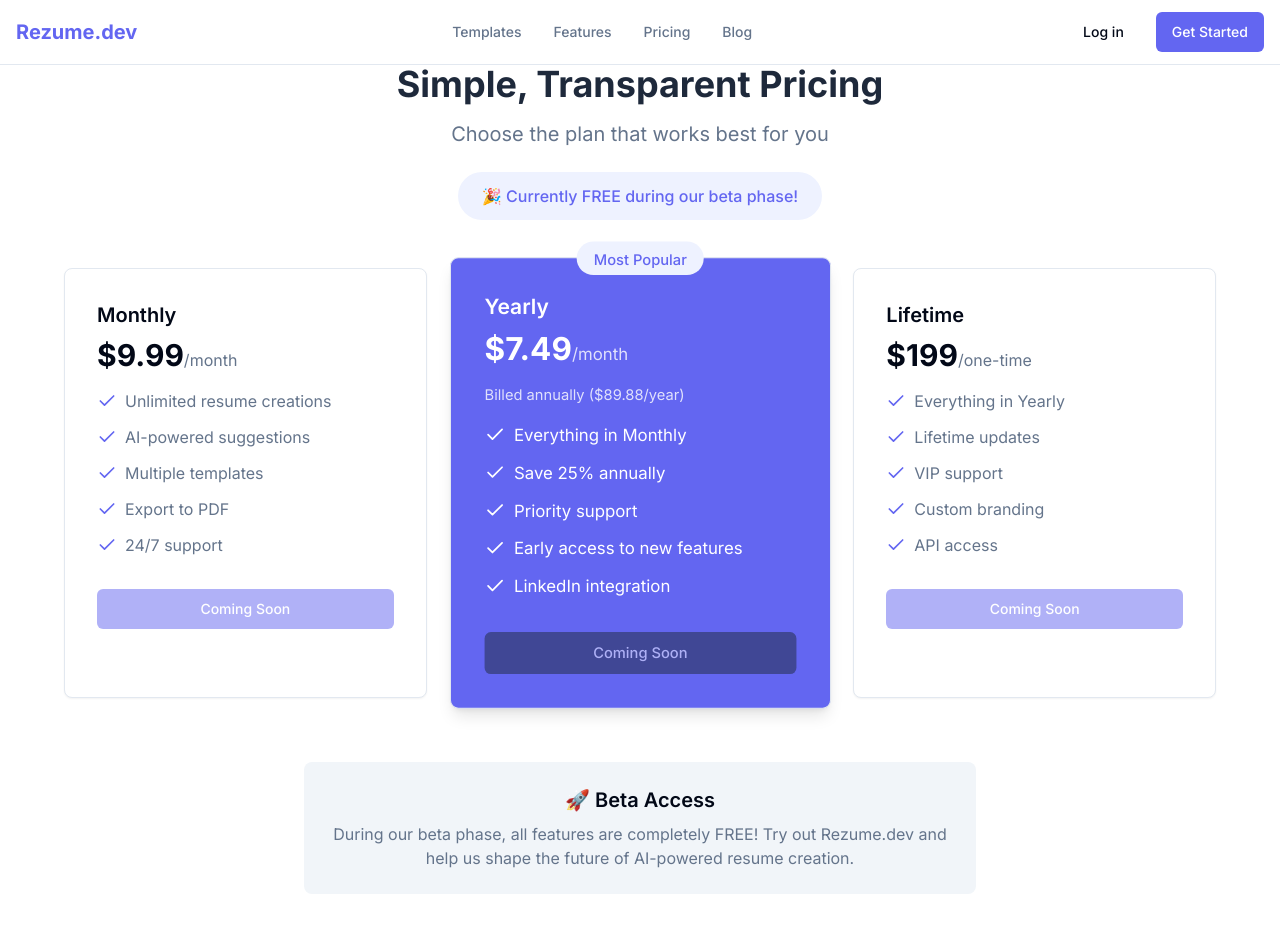
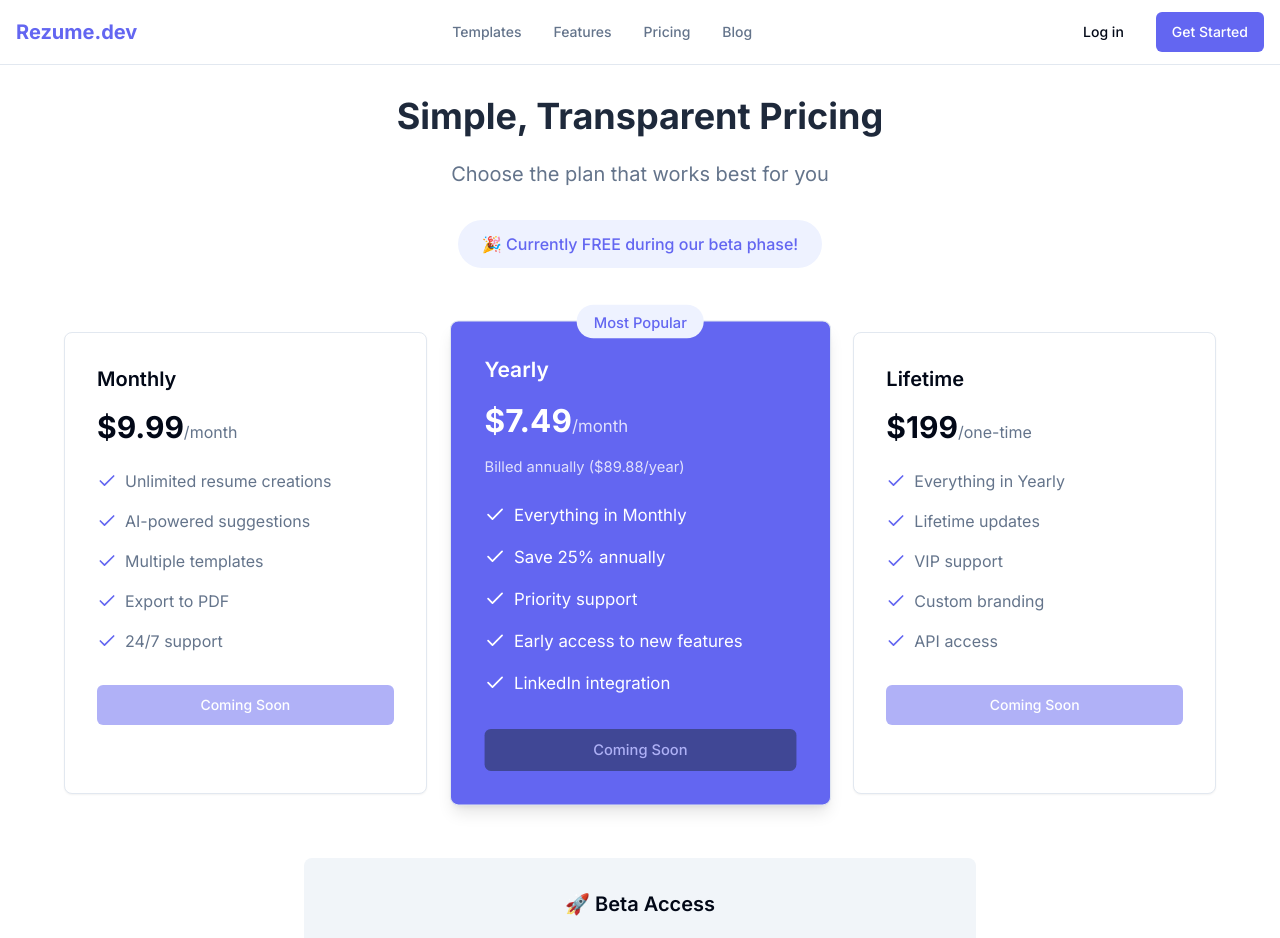
Before and after one commit to rezumedev-ai/rezumedev, a React (Vite) app: page /pricing in a window 1280 px wide. Shown: the top 938 px of the page. Built offline with nearby package versions, Linux system fonts and the light colour scheme.

Commit message:
Improve Pricing Page Spacing
Adjust spacing of headline and other elements on the pricing page for better readability and visual appeal.

```diff
--- a/src/pages/Pricing.tsx
+++ b/src/pages/Pricing.tsx
@@ -8,27 +8,27 @@ const Pricing = () => {
   return (
     <div className="min-h-screen bg-white">
       <Header />
-      <main className="py-16">
+      <main className="py-24">
         <div className="container mx-auto px-4">
           {/* Header Section */}
-          <div className="text-center mb-12">
-            <h1 className="text-4xl font-bold text-secondary mb-4">Simple, Transparent Pricing</h1>
-            <p className="text-xl text-muted-foreground mb-6">Choose the plan that works best for you</p>
+          <div className="text-center mb-16">
+            <h1 className="text-4xl font-bold text-secondary mb-6">Simple, Transparent Pricing</h1>
+            <p className="text-xl text-muted-foreground mb-8">Choose the plan that works best for you</p>
             <div className="inline-block bg-accent px-6 py-3 rounded-full">
               <p className="text-primary font-medium">🎉 Currently FREE during our beta phase!</p>
             </div>
           </div>
 
           {/* Pricing Cards */}
-          <div className="grid md:grid-cols-3 gap-8 max-w-6xl mx-auto">
+          <div className="grid md:grid-cols-3 gap-8 max-w-6xl mx-auto mb-16">
             {/* Monthly Plan */}
             <div className="border rounded-lg p-8 bg-white shadow-sm hover:shadow-md transition-shadow">
-              <h3 className="text-xl font-semibold mb-2">Monthly</h3>
-              <div className="mb-4">
+              <h3 className="text-xl font-semibold mb-4">Monthly</h3>
+              <div className="mb-6">
                 <span className="text-3xl font-bold">$9.99</span>
                 <span className="text-muted-foreground">/month</span>
               </div>
-              <ul className="space-y-3 mb-8">
+              <ul className="space-y-4 mb-8">
                 <PricingFeature text="Unlimited resume creations" />
                 <PricingFeature text="AI-powered suggestions" />
                 <PricingFeature text="Multiple templates" />
@@ -39,17 +39,17 @@ const Pricing = () => {
             </div>
 
             {/* Yearly Plan */}
-            <div className="border rounded-lg p-8 bg-primary text-white shadow-lg transform scale-105">
+            <div className="border rounded-lg p-8 bg-primary text-white shadow-lg transform scale-105 relative">
               <div className="absolute -top-4 left-1/2 -translate-x-1/2 bg-accent px-4 py-1 rounded-full">
                 <span className="text-sm font-medium text-primary">Most Popular</span>
               </div>
-              <h3 className="text-xl font-semibold mb-2">Yearly</h3>
+              <h3 className="text-xl font-semibold mb-4">Yearly</h3>
               <div className="mb-4">
                 <span className="text-3xl font-bold">$7.49</span>
                 <span className="text-primary-foreground/80">/month</span>
               </div>
-              <p className="text-sm mb-4 text-primary-foreground/80">Billed annually ($89.88/year)</p>
-              <ul className="space-y-3 mb-8">
+              <p className="text-sm mb-6 text-primary-foreground/80">Billed annually ($89.88/year)</p>
+              <ul className="space-y-4 mb-8">
                 <PricingFeature text="Everything in Monthly" light />
                 <PricingFeature text="Save 25% annually" light />
                 <PricingFeature text="Priority support" light />
@@ -61,12 +61,12 @@ const Pricing = () => {
 
             {/* Lifetime Plan */}
             <div className="border rounded-lg p-8 bg-white shadow-sm hover:shadow-md transition-shadow">
-              <h3 className="text-xl font-semibold mb-2">Lifetime</h3>
-              <div className="mb-4">
+              <h3 className="text-xl font-semibold mb-4">Lifetime</h3>
+              <div className="mb-6">
                 <span className="text-3xl font-bold">$199</span>
                 <span className="text-muted-foreground">/one-time</span>
               </div>
-              <ul className="space-y-3 mb-8">
+              <ul className="space-y-4 mb-8">
                 <PricingFeature text="Everything in Yearly" />
                 <PricingFeature text="Lifetime updates" />
                 <PricingFeature text="VIP support" />
@@ -79,8 +79,8 @@ const Pricing = () => {
 
           {/* Beta Notice */}
           <div className="mt-16 text-center">
-            <div className="max-w-2xl mx-auto bg-muted p-6 rounded-lg">
-              <h3 className="text-xl font-semibold mb-2">🚀 Beta Access</h3>
+            <div className="max-w-2xl mx-auto bg-muted p-8 rounded-lg">
+              <h3 className="text-xl font-semibold mb-4">🚀 Beta Access</h3>
               <p className="text-muted-foreground">
                 During our beta phase, all features are completely FREE! Try out Rezume.dev and help us shape the future of AI-powered resume creation.
               </p>
```
